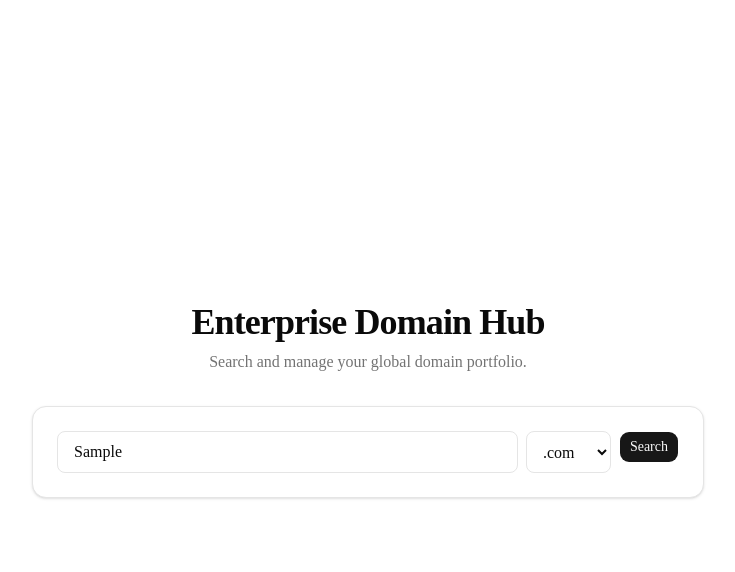
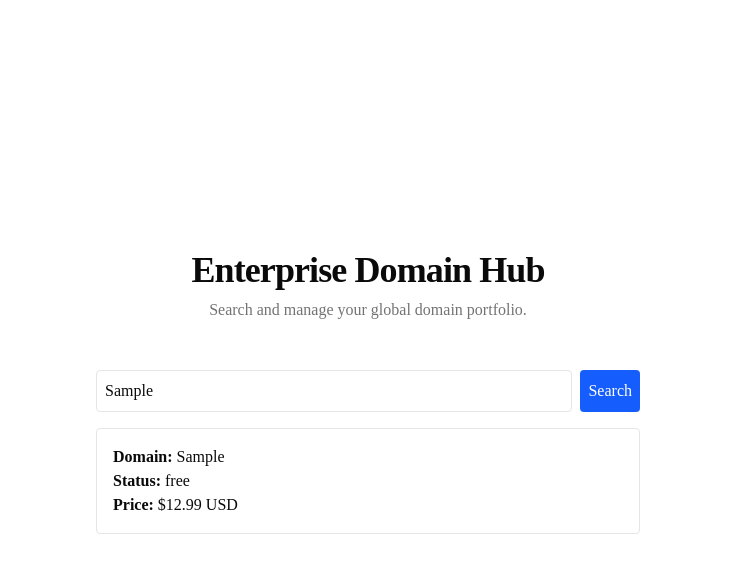
Before and after one commit to ajaysidal/build-with-ai-webstore-new, a Next.js app: page / in a window 1280 px wide. Both pictures are taken after typing "Sample" into the empty fields and a click on the button "Search". Shown: the top 572 px of the page, without its empty margins (272-1007 px from the left). Built offline with nearby package versions, Linux system fonts and the light colour scheme.

Commit message:
fix: update domain-search component to match checkDomainAvailability signature

```diff
--- a/components/domain-search.tsx
+++ b/components/domain-search.tsx
@@ -1,69 +1,54 @@
-'use client';
+'use client'
 
-import { useState } from 'react';
-import { checkDomainAvailability } from '@/app/actions/domains';
-import { Button } from '@/components/ui/button';
+import { useState } from 'react'
+import { checkDomainAvailability } from '@/app/actions/domains'
 
 export function DomainSearch() {
-  const [domain, setDomain] = useState('');
-  const [extension, setExtension] = useState('com');
-  const [loading, setLoading] = useState(false);
-  const [result, setResult] = useState<any>(null);
-  const [error, setError] = useState<string | null>(null);
+  const [domain, setDomain] = useState('')
+  const [result, setResult] = useState<any>(null)
+  const [loading, setLoading] = useState(false)
 
   const handleSearch = async (e: React.FormEvent) => {
-    e.preventDefault();
-    if (!domain) return;
-
-    setLoading(true);
-    setError(null);
-    setResult(null);
-
-    const res = await checkDomainAvailability(domain, extension);
-    if (res.success) {
-      setResult(res.data);
-    } else {
-      setError(res.error);
+    e.preventDefault()
+    if (!domain) return
+    setLoading(true)
+    try {
+      const res = await checkDomainAvailability(domain)
+      setResult(res)
+    } catch (err) {
+      console.error(err)
+    } finally {
+      setLoading(false)
     }
-    setLoading(false);
-  };
+  }
 
   return (
-    <div className="w-full max-w-2xl mx-auto p-6 bg-card border rounded-xl shadow-sm">
+    <div className="w-full max-w-xl mx-auto p-4">
       <form onSubmit={handleSearch} className="flex gap-2">
         <input
           type="text"
-          placeholder="Enter domain name..."
           value={domain}
           onChange={(e) => setDomain(e.target.value)}
-          className="flex-1 px-4 py-2 border rounded-md bg-background text-foreground focus:outline-none focus:ring-2 focus:ring-ring"
+          placeholder="Enter your domain (e.g., example.com)"
+          className="border p-2 rounded flex-1"
         />
-        <select
-          value={extension}
-          onChange={(e) => setExtension(e.target.value)}
-          className="px-3 py-2 border rounded-md bg-background text-foreground focus:outline-none focus:ring-2 focus:ring-ring"
-        >
-          <option value="com">.com</option>
-          <option value="net">.net</option>
-          <option value="org">.org</option>
-          <option value="io">.io</option>
-          <option value="co.nz">.co.nz</option>
-        </select>
-        <Button type="submit" disabled={loading}>
+        <button type="submit" disabled={loading} className="bg-blue-600 text-white p-2 rounded">
           {loading ? 'Checking...' : 'Search'}
-        </Button>
+        </button>
       </form>
-
-      {error && <p className="mt-4 text-sm text-destructive">{error}</p>}
-
       {result && (
-        <div className="mt-6 p-4 border rounded-lg bg-muted/50">
-          <h3 className="font-semibold text-sm mb-2">Availability Result:</h3>
-          <pre className="text-xs overflow-x-auto p-2 bg-background rounded border">
-            {JSON.stringify(result, null, 2)}
-          </pre>
+        <div className="mt-4 p-4 border rounded">
+          {result.success ? (
+            <div>
+              <p><strong>Domain:</strong> {result.domain}</p>
+              <p><strong>Status:</strong> {result.status}</p>
+              <p><strong>Price:</strong> ${result.price?.price} {result.price?.currency}</p>
+            </div>
+          ) : (
+            <p className="text-red-500">{result.error}</p>
+          )}
         </div>
       )}
     </div>
-  );
+  )
 }
```
